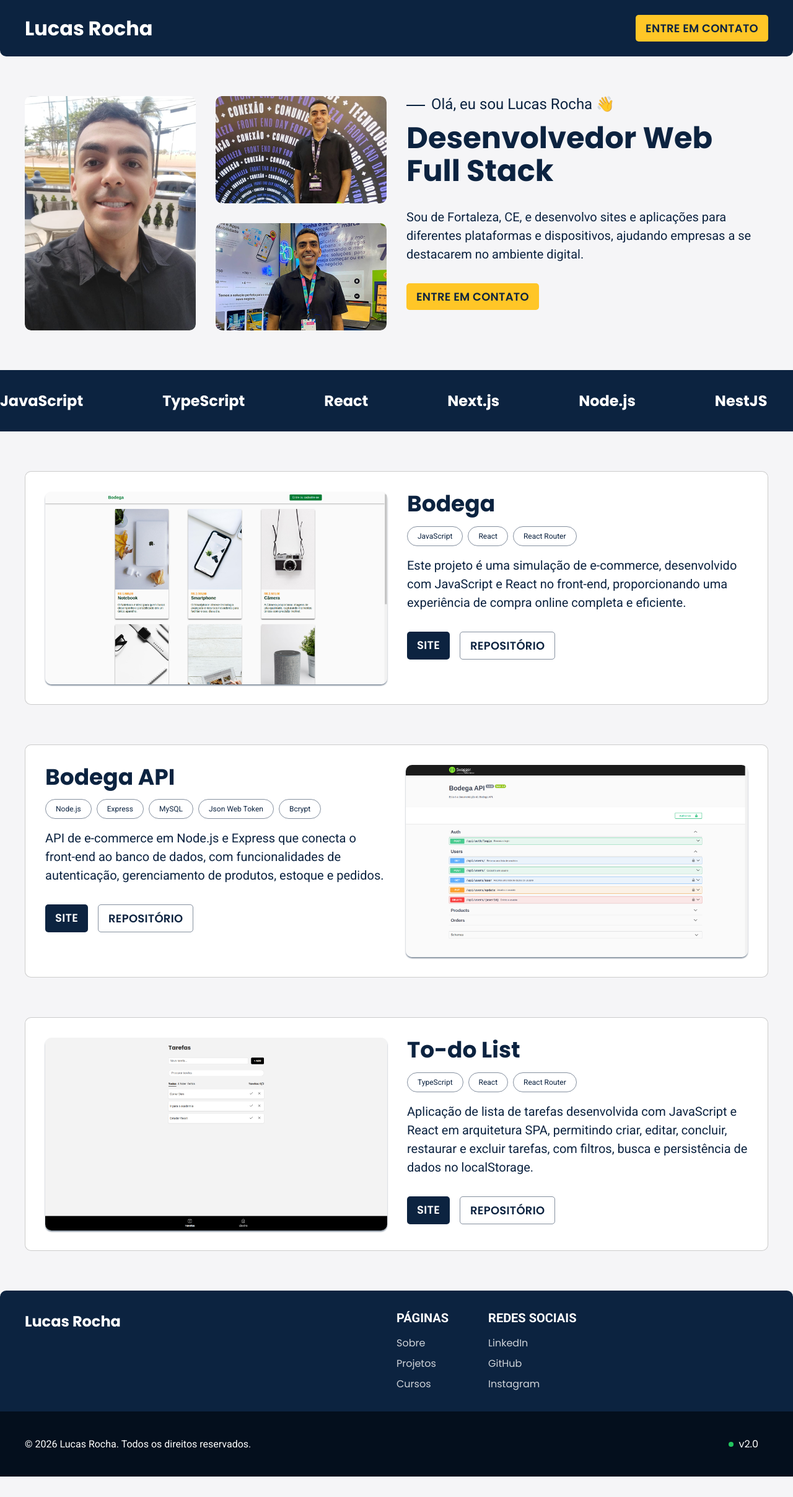
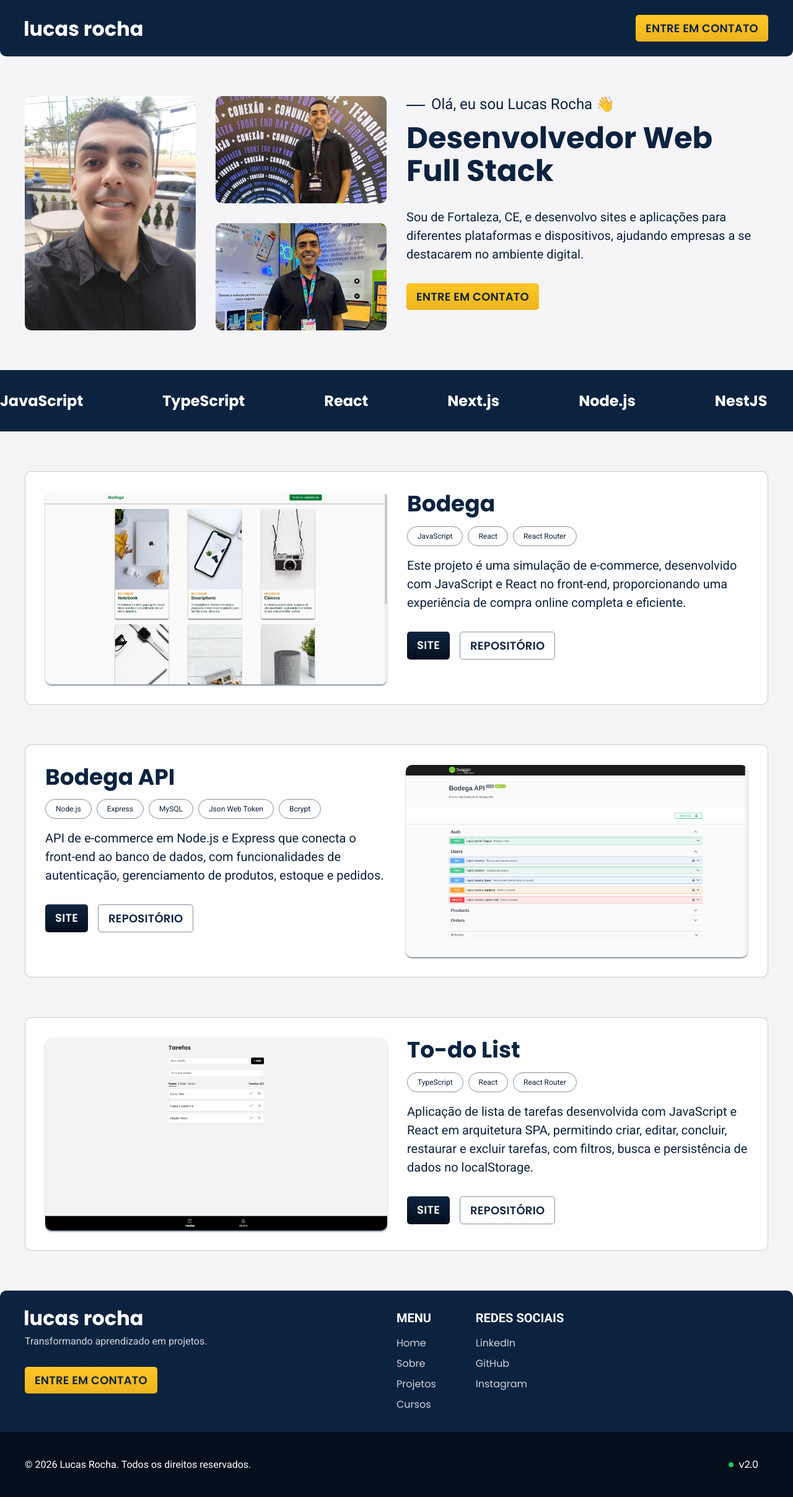
Before and after one commit to lucasrochabz/portfolio, a React (Vite) app: page / in a window 1280 px wide. Shown: the whole page at 62% size. Before the commit the page ends 2382 px from the top, so only its background shows below. Built offline with nearby package versions, Linux system fonts and the light colour scheme.

Commit message:
add componente Logo

```diff
--- a/src/components/Anchor/Anchor.module.css
+++ b/src/components/Anchor/Anchor.module.css
@@ -16,7 +16,7 @@
 }
 
 .primary {
-  background-color: var(--primary-color);
+  background: linear-gradient(var(--primary-color), #040f1d);
   color: var(--white-color);
 }
 
@@ -26,7 +26,7 @@
 }
 
 .cta {
-  background-color: var(--secondary-color);
+  background: linear-gradient(var(--secondary-color), #ecb51c);
 }
 
 .social {
--- a/src/components/Footer/Footer.jsx
+++ b/src/components/Footer/Footer.jsx
@@ -1,11 +1,13 @@
 import { Link } from 'react-router-dom';
+import logoWhite from '@/assets/images/logo-white.svg';
 import { profile } from '@/data/profile';
 import { ROUTES } from '@/constants/routes';
+import { Anchor } from '@/components/Anchor';
 import { Heading } from '@/components/Heading';
-// import { Anchor } from '@/components/Anchor';
 import styles from './Footer.module.css';
 
 const navigationLinks = [
+  { path: ROUTES.HOME, label: 'Home' },
   { path: ROUTES.ABOUT, label: 'Sobre' },
   { path: ROUTES.PROJECTS.INDEX, label: 'Projetos' },
   { path: ROUTES.COURSE, label: 'Cursos' },
@@ -14,7 +16,7 @@ const navigationLinks = [
 // fix: remover Anchor e tentar ver se uso em outro canto
 const Footer = () => {
   return (
-    <footer className={styles.footer}>
+    <footer>
       {/* <ul className={styles.listLinks}>
           {footer.socials.map((social) => (
             <li key={social.text}>
@@ -28,14 +30,24 @@ const Footer = () => {
 
       <header className={styles.header}>
         <div className={styles.content}>
-          <Link to={ROUTES.HOME}>
-            <Heading as="h2">Lucas Rocha</Heading>
-          </Link>
+          <div className={styles.brand}>
+            <img src={logoWhite} alt="Logo" />
+
+            <p className={styles.tagline}>
+              Transformando aprendizado em projetos.
+            </p>
+            <Anchor.Root
+              href="mailto:lucasbezerrar@gmail.com?subject=Assunto%20do%20e-mail"
+              variant="cta"
+            >
+              Entre em contato
+            </Anchor.Root>
+          </div>
 
           <nav className={styles.links}>
             <div>
-              <Heading as="h3" className={styles.tilte}>
-                Páginas
+              <Heading as="h3" className={styles.title}>
+                Menu
               </Heading>
               <ul className={styles.list}>
                 {navigationLinks.map((link) => (
@@ -47,7 +59,7 @@ const Footer = () => {
             </div>
 
             <div>
-              <Heading as="h3" className={styles.tilte}>
+              <Heading as="h3" className={styles.title}>
                 Redes Sociais
               </Heading>
               <ul className={styles.list}>
--- a/src/components/Footer/Footer.module.css
+++ b/src/components/Footer/Footer.module.css
@@ -1,7 +1,3 @@
-.footer {
-  color: var(--white-color);
-}
-
 .header {
   background-color: var(--primary-color);
   padding: 2rem 0px;
@@ -17,7 +13,21 @@
   margin: 0 auto;
 }
 
+.brand {
+  display: flex;
+  flex-direction: column;
+  align-items: flex-start;
+  gap: 1rem;
+}
+
+.tagline {
+  color: var(--white-color);
+  opacity: 0.8;
+  margin-bottom: var(--space-md);
+}
+
 .links {
+  color: var(--white-color);
   display: flex;
   flex-wrap: wrap;
   align-items: start;
@@ -31,7 +41,7 @@
   gap: var(--space-sm);
 }
 
-.tilte {
+.title {
   font-size: var(--font-size-base);
   text-transform: uppercase;
   margin-bottom: var(--space-md);
@@ -48,6 +58,7 @@
 
 .section {
   background-color: #040f1d;
+  color: var(--white-color);
   padding: 2rem 0px;
 }
 
--- a/src/components/Header/Header.jsx
+++ b/src/components/Header/Header.jsx
@@ -1,6 +1,4 @@
-import { Link } from 'react-router-dom';
-import { ROUTES } from '@/constants/routes';
-import { Heading } from '@/components/Heading';
+import { Logo } from '@/components/Logo';
 import { Anchor } from '@/components/Anchor';
 import styles from './Header.module.css';
 
@@ -8,11 +6,7 @@ const Header = () => {
   return (
     <header className={styles.headerBg}>
       <div className={styles.header}>
-        <Link to={ROUTES.HOME}>
-          <Heading as="h2" variant="logo">
-            Lucas Rocha
-          </Heading>
-        </Link>
+        <Logo />
 
         <nav>
           <Anchor.Root
--- a/src/components/Heading/Heading.module.css
+++ b/src/components/Heading/Heading.module.css
@@ -2,29 +2,3 @@
   font-size: var(--font-size-xl);
   line-height: 1.1;
 }
-
-.logo {
-  position: relative;
-  color: var(--white-color);
-  font-size: 2rem;
-  line-height: 1.1;
-}
-
-.logo::after {
-  content: '';
-  position: absolute;
-  display: block;
-  background-color: var(--secondary-color);
-  width: 125px;
-  height: 2px;
-  left: 0;
-  border-radius: 100px;
-
-  transform: scale(0);
-  transform-origin: left;
-  transition: transform 0.3s ease;
-}
-
-.logo:hover::after {
-  transform: scale(1);
-}
--- /dev/null
+++ b/src/components/Logo/Logo.jsx
@@ -0,0 +1,14 @@
+import { Link } from 'react-router-dom';
+import logoWhite from '@/assets/images/logo-white.svg';
+import { ROUTES } from '@/constants/routes';
+import styles from './Logo.module.css';
+
+const Logo = () => {
+  return (
+    <Link to={ROUTES.HOME} className={styles.logo}>
+      <img src={logoWhite} alt="logo" />
+    </Link>
+  );
+};
+
+export default Logo;
--- /dev/null
+++ b/src/components/Logo/Logo.module.css
@@ -0,0 +1,23 @@
+.logo {
+  position: relative;
+}
+
+.logo::after {
+  content: '';
+  position: absolute;
+  display: block;
+  background-color: var(--secondary-color);
+  width: 110px;
+  height: 2px;
+  bottom: -8px;
+  left: 0;
+  border-radius: 100px;
+
+  transform: scaleX(0);
+  transform-origin: left;
+  transition: transform 0.3s ease;
+}
+
+.logo:hover::after {
+  transform: scaleX(1);
+}
--- /dev/null
+++ b/src/components/Logo/index.js
@@ -0,0 +1 @@
+export { default as Logo } from './Logo';
--- a/src/styles/base/globals.css
+++ b/src/styles/base/globals.css
@@ -5,9 +5,8 @@ body {
 
 img {
   display: block;
-  width: 100%;
-  height: 100%;
-  object-fit: cover;
+  max-width: 100%;
+  height: auto;
 }
 
 a {
```
Also changed, not shown: src/assets/images/logo-white.svg (added).
